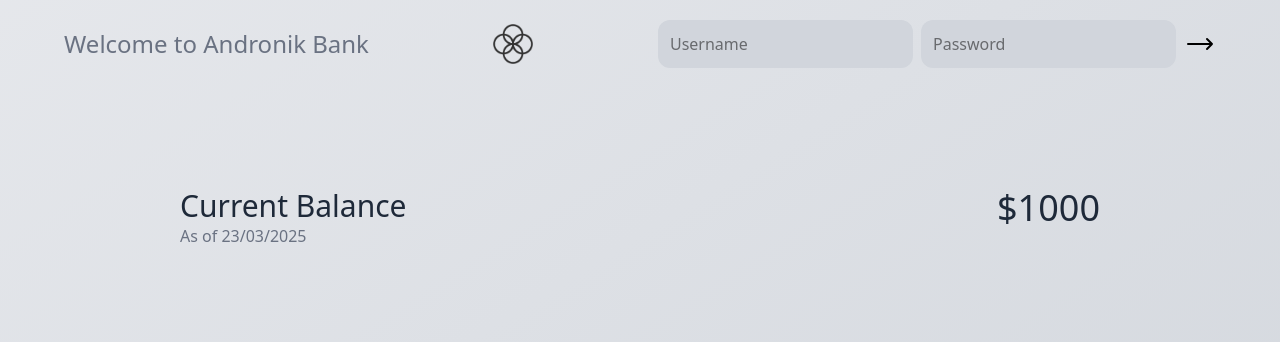
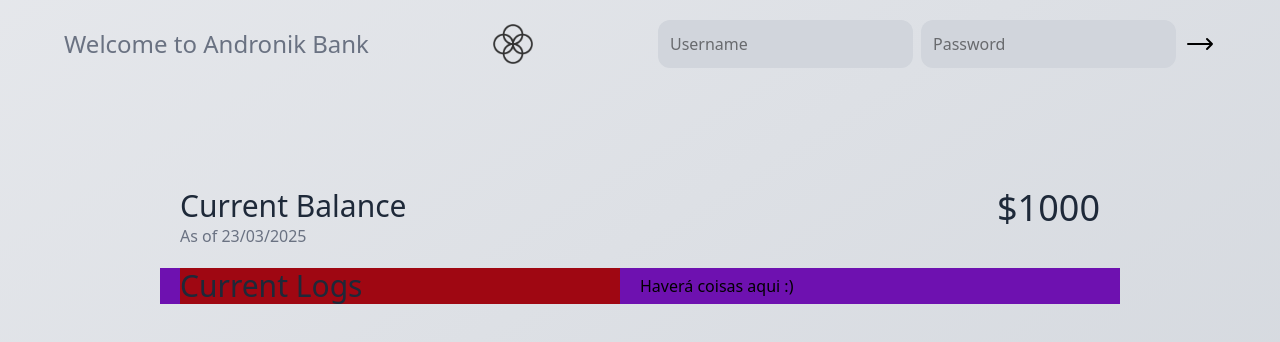
Before and after one commit to oadluis/Andronik-Bank, a React (Vite) app in the folder frontend/: page / in a window 1280 px wide. Shown: the top 342 px of the page. Built offline with nearby package versions, Linux system fonts and the light colour scheme.

Commit message:
estilizando a sessão de estrato

```diff
--- a/frontend/src/App.jsx
+++ b/frontend/src/App.jsx
@@ -1,12 +1,21 @@
 import Navbar from "./components/layout/Navbar";
 import CurrentBalance from "./components/layout/CurrentBalance";
+import CurrentLogs from "./components/layout/Stratum";
 
 function App() {
   return (
     <div className="m-0 p-0 min-h-screen bg-gradient-to-br from-gray-200 to-gray-300 flex flex-col">
       <Navbar />
-      <div className="flex justify-center items-center">
+      <div className="flex flex-col justify-center items-center">
         <CurrentBalance />
+        <div className="flex justify-center items-center w-3/4 bg-purple-800">
+          <div className="flex flex-col justify-center items-start w-2/4 pl-5 pr-5">
+            <CurrentLogs />
+          </div>
+          <div className="w-2/4">
+            <p>Haverá coisas aqui :)</p>
+          </div>
+        </div>
       </div>
     </div>
   );
--- /dev/null
+++ b/frontend/src/components/layout/Stratum.jsx
@@ -0,0 +1,9 @@
+function CurrentLogs() {
+  return (
+    <div className="bg-red-800 w-full">
+      <h2 className="text-3xl font-medium text-gray-800">Current Logs</h2>
+    </div>
+  );
+}
+
+export default CurrentLogs;
```
Also changed, not shown: frontend/src/components/commom/StratumCard.jsx (added).
